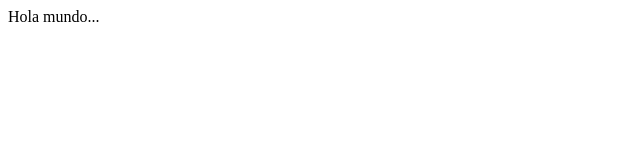
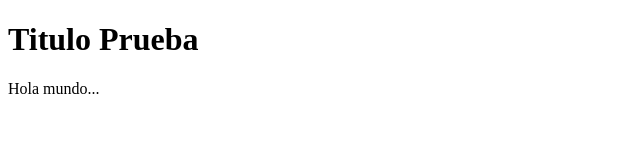
Before and after one commit to MauCarreon11/TercerParcial, a plain HTML site: page VisualStudioCode/PruebaParcial/index.html in a window 1280 px wide. Shown: the whole page, without its empty margins (0-640 px from the left). Drawn offline with Linux system fonts and the light colour scheme.

Commit message:
Se agrego un titulo

```diff
--- a/VisualStudioCode/PruebaParcial/index.html
+++ b/VisualStudioCode/PruebaParcial/index.html
@@ -5,6 +5,9 @@
     <meta name="viewport" content="width=device-width, initial-scale=1.0">
     <title>Document</title>
 </head>
+
+<h1>Titulo Prueba</h1>
+
 <body>
     Hola mundo...
 </body>
```
